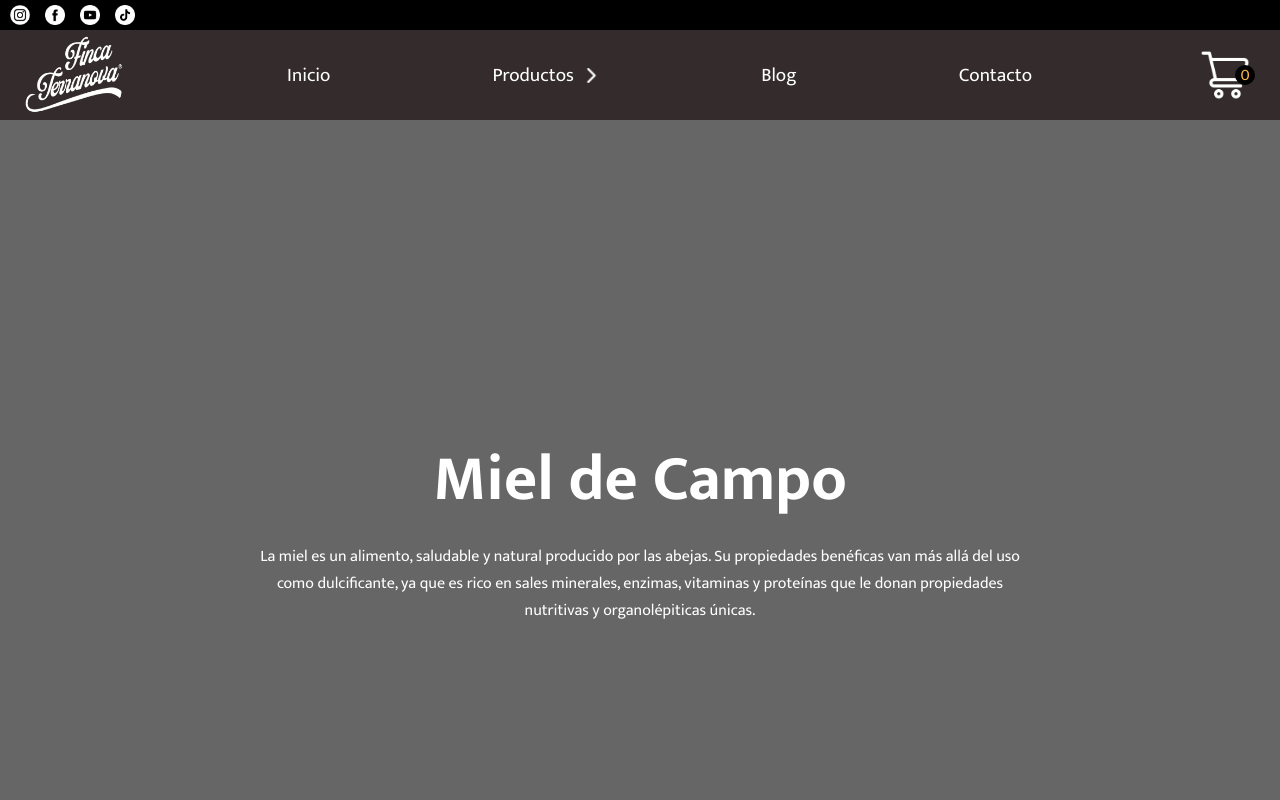
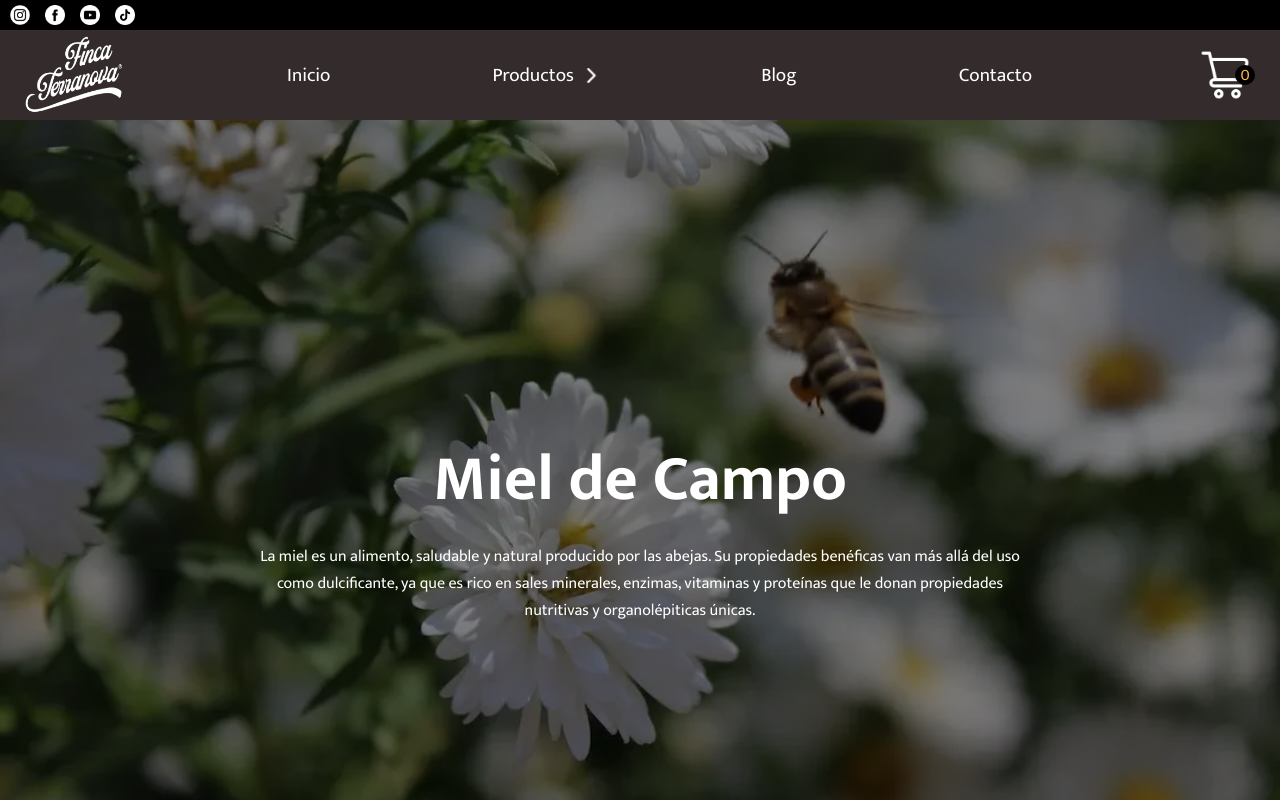
Before and after one commit to fabian-parentelli/fincaTerranova, a plain HTML site: page pages/second.html in a window 1280 px wide. Shown: the top 800 px of the page. Drawn offline with Linux system fonts and the light colour scheme; the site is published under a folder, as on GitHub Pages, so addresses that start at the root find nothing.

Commit message:
27marzoB

```diff
--- a/css/style.css
+++ b/css/style.css
@@ -671,7 +671,7 @@ header {
 header .banner {
   width: 100%;
   height: 100vh;
-  background-image: linear-gradient(rgba(0, 0, 0, 0.5), rgba(0, 0, 0, 0.5)), url(/photo/headerSecond.jpg);
+  background-image: linear-gradient(rgba(0, 0, 0, 0.5), rgba(0, 0, 0, 0.5)), url(../photo/headerSecond.jpg);
   background-position: center;
   background-size: cover;
   display: flex;
```
